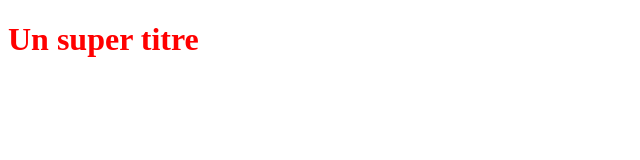
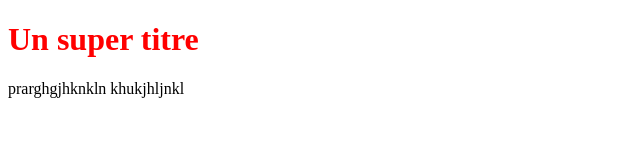
Before and after one commit to mazasa03/site-git, a plain HTML site: page index.html in a window 1280 px wide. Shown: the whole page, without its empty margins (0-640 px from the left). Drawn offline with Linux system fonts and the light colour scheme.

Commit message:
ajout d'un pragraphe dans le fichier index.html

```diff
--- a/index.html
+++ b/index.html
@@ -6,5 +6,6 @@
 </head>
 <body>
    <h1>Un super titre</h1>
+   <p>prarghgjhknkln khukjhljnkl</p>
 </body>
 </html>
```
